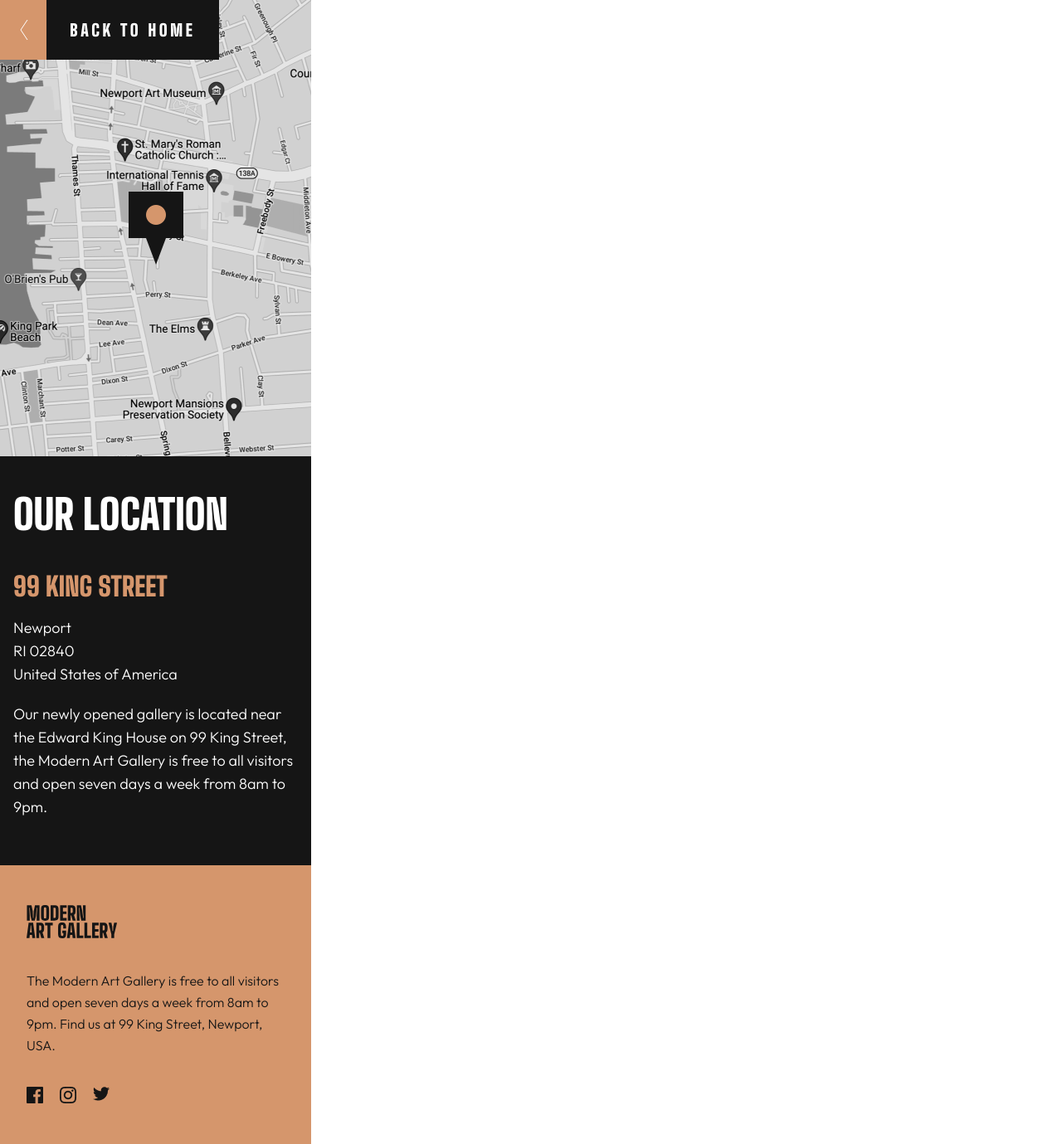
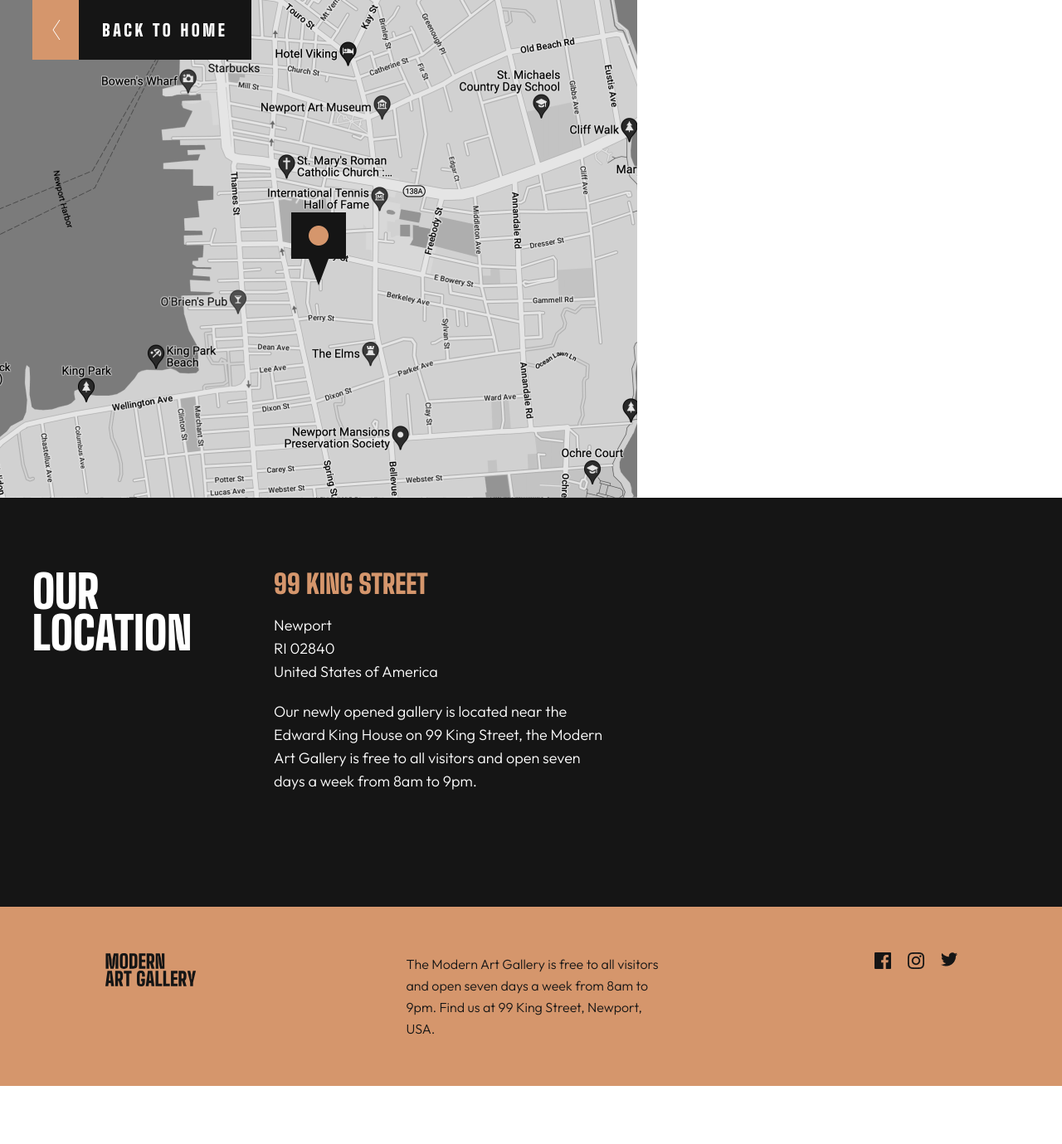
Before and after one commit to ananok/art-gallery, a plain HTML site: page location.html in a window 1280 px wide. Shown: the whole page at 83% size. After the commit the page ends 1309 px from the top, so only its background shows below. Drawn offline with Linux system fonts and the light colour scheme.

Commit message:
completed tablet version

```diff
--- a/location.css
+++ b/location.css
@@ -45,7 +45,9 @@
     width: 100%;
     height: 550px;
 }
-
+.location-img2{
+    display: none;
+}
 .location-info{
     height:493px;
     width:375px;
@@ -146,3 +148,80 @@
     width:20px;
 
 }
+
+@media (min-width:768px) {
+    .map-section {
+        width: 768px;
+        height: 600px;
+    }
+    .btn-location-div{
+        margin-left: 39px;
+    }
+    .location-img{
+        display:none
+    }
+
+    .location-img2{
+        height: 600px;
+        width: 100%;
+        display: block;
+    }
+
+    .location-info{
+        width:100%;
+        display: grid;
+        grid-template-columns: auto auto;
+        flex-direction: row;
+        align-items: flex-start;
+        justify-content: flex-start;
+        grid-template-rows: min-content min-content min-content;
+    }
+    .location-info h1{
+        width:223px;
+        height:100px;
+        grid-template-columns: auto auto;
+        grid-row: 1/span 3;
+        margin-top:0px;
+        margin-top: 88px;
+        margin-left: 39px;
+        font-size: 55px;
+        line-height: 50px;
+        margin-right:68px;
+    }
+
+    .location-info h3{
+        margin-top:88px;
+        height:32px;
+        width:350px;
+
+    }
+    .gallery-loc{
+        margin-top:0px;
+        width:398px;
+        height:112px;
+        margin-top:20px;
+    }
+
+    .address{
+        width:398px;
+        height:84px;
+        margin-top:20px;
+    }
+
+    .gallery-info{
+        flex-direction:row;
+        width:100%;
+        justify-content: space-around;
+        height:216px;
+    }
+
+    .loc-socials{
+        margin:56px 0px 0px 0px;
+    }
+    .gallery-info p{
+        margin:56px 0px 0px 0px;
+    }
+    .logo-black{
+        margin:56px 0px 0px 0px;
+    }
+}
--- a/location.html
+++ b/location.html
@@ -20,6 +20,7 @@
   </a>
   </div>
   <img class="location-img" src="./assets/mobile/image-map@2x.png" alt="">
+  <img class="location-img2" src="./assets/tablet/image-map@2x.png" alt="">
 </section>
 <section class="location-info">
   <h1>Our location</h1>
--- a/style.css
+++ b/style.css
@@ -17,7 +17,7 @@ body{
     width:91.5%;
 
 }
-.wrapper img{
+.section-two img{
     width:100%;
 }
 
@@ -239,40 +239,71 @@ footer{
         width:339px;
         height:410px;
         float:right;
-        margin-top:-700px;
+        margin-top:-679px;
+        padding-left: 6px;
+
+    }
+    .btn-div{
+        margin-left: -8px;
+    }
+    h1{
+        margin-top:0;
+        font-size:var(--heading-l);
+        font-style: normal;
+        font-weight: 900;
+        line-height: 65px;
+        text-transform: uppercase;
+        height: 130px;
+        width: 331px;
 
     }
 
-    h1{
-        margin-top:0;
+    .para1{
+        margin-top:48px;
+    }
+    .btn-location{
+        margin-top:48px;
+    }
+
+    a{
+        margin-top:48px;
+    }
+    .your-day-heading{
+        width:223px;
+        height:135px;
+        margin-top: 36px;
     }
     .section-two {
         display: flex;
-        margin-top: 120px;
-        width: 745px;
+        width: 689px;
         flex-direction: row-reverse;
         flex-wrap: nowrap;
         align-content: space-around;
         justify-content: flex-end;
         align-items: flex-start;
+        margin-top:120px;
     }
-    .wrapper img {
-        width: 57%;
+    .section-two img {
+        min-width: 398px;
+        margin-left: 68px;
+        height: 400px;
     }
     .gallery-day {
-        height: 223px;
-        width: 43%;
+        height: 299px;
+        width: 32%;
+
     }
     .section-three {
         display: flex;
         flex-direction: column;
         flex-wrap: wrap;
-        justify-content: space-between;
-        /* align-items: center; */
         height: 728px;
         width: 697px;
+        margin-top: 11px;
     }
-
+    .section-three img {
+        margin-bottom: 10px;
+    }
     .one{
         width: 398px;
         height: 720px;
@@ -284,12 +315,20 @@ footer{
     }
     .inspired{
         display: inline-flex;
-        /* margin-top: 16px; */
-        height: 270px;
+        height: 396px;
         flex-direction: column;
         align-items: center;
-        width: 275px;
+        width: 280px;
+        margin-top:0px;
 
+    }
+    .inspired-heading{
+        width: 223px;
+        margin-top:85px;
+    }
+    .para3{
+        width: 223px;
+        height: 112px;
     }
     .footer-wrapper {
         background-color: var(--bg-black);
@@ -305,12 +344,23 @@ footer{
 
     footer{
         width: 689px;
+        height:104px;
+        margin:56px 40px 56px 39px;
         display: flex;
         flex-direction: row;
         align-content: center;
-        justify-content: space-around;
         align-items: flex-start;
     }
+    .logo-light{
+        margin-top:0px;
+    }
+    .footer-para{
+        margin-top:0px;
+        margin-left:65px;
+    }
 
-
+    .socials{
+        margin-top:0px;
+        margin-left:133px;
+    }
 }
```
